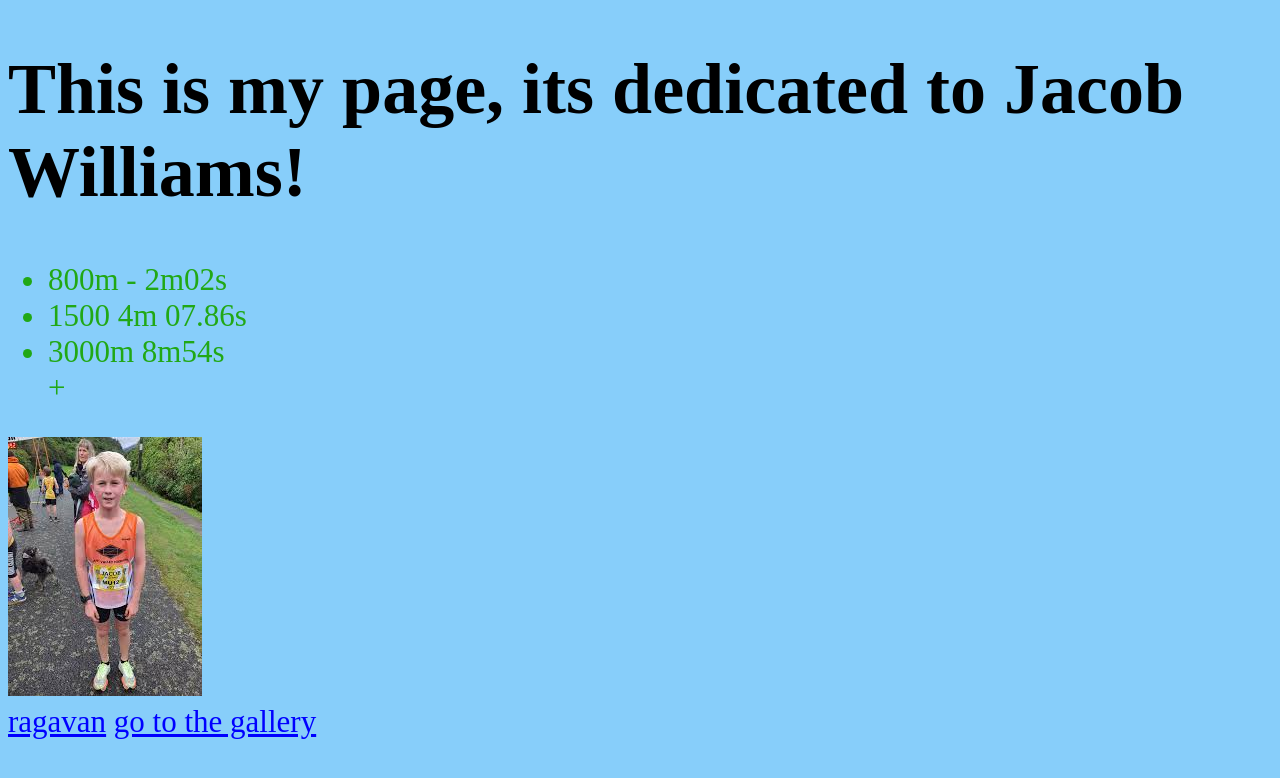
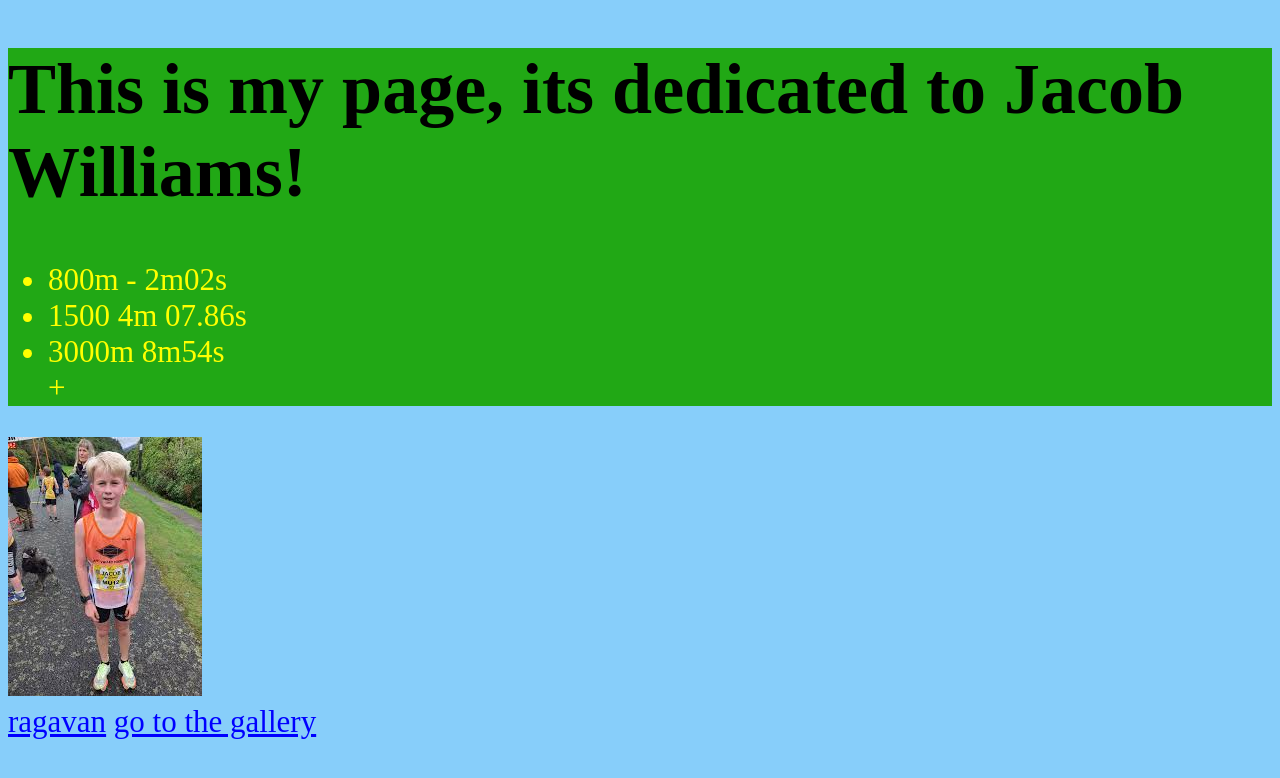
Before and after one commit to HVHS-TECH/web-skills-lukys1234, a plain HTML site: page index.html in a window 1280 px wide. Drawn offline with Linux system fonts and the light colour scheme.

```diff
--- a/style.css
+++ b/style.css
@@ -13,7 +13,7 @@
   }
 
   main{
-    color: #21a815;
+    background-color: #21a815;
   }
 
   a {
```
